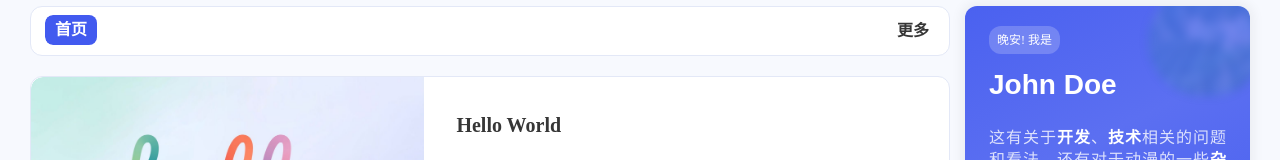
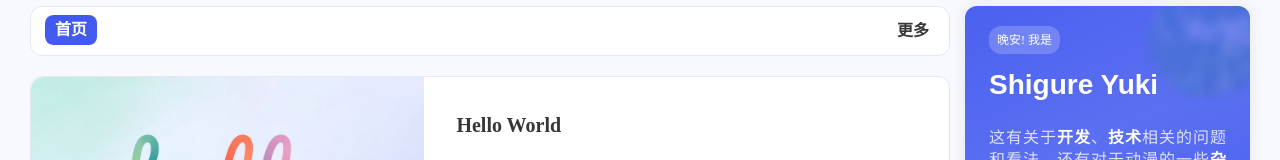
Before and after one commit to ShigureYukina/ShigureYukina.github.io, a plain HTML site: page index.html in a window 1280 px wide. Shown: the part 228-388 px from the top of the page. Drawn offline with Linux system fonts and the light colour scheme.

Commit message:
Site updated: 2024-05-14 10:45:07

```diff
--- a/index.html
+++ b/index.html
@@ -1299,7 +1299,7 @@
             </div>
             <img class="avatar-img entered loaded" data-lazy-src="/img/acrylic.png" onerror="this.onerror=null;this.src='/img/acrylic.png'" alt="avatar" data-ll-status="loaded" src="">
             <div class="author-info__name">
-                John Doe
+                Shigure Yuki
             </div>
             <div class="author-info__description">这有关于<b>开发</b>、<b>技术</b>相关的问题和看法，还有对于动漫的一些<b>杂评</b>。<br>相信你可以在这里找到对你有用的知识和教程。</div>
         </div>
```
